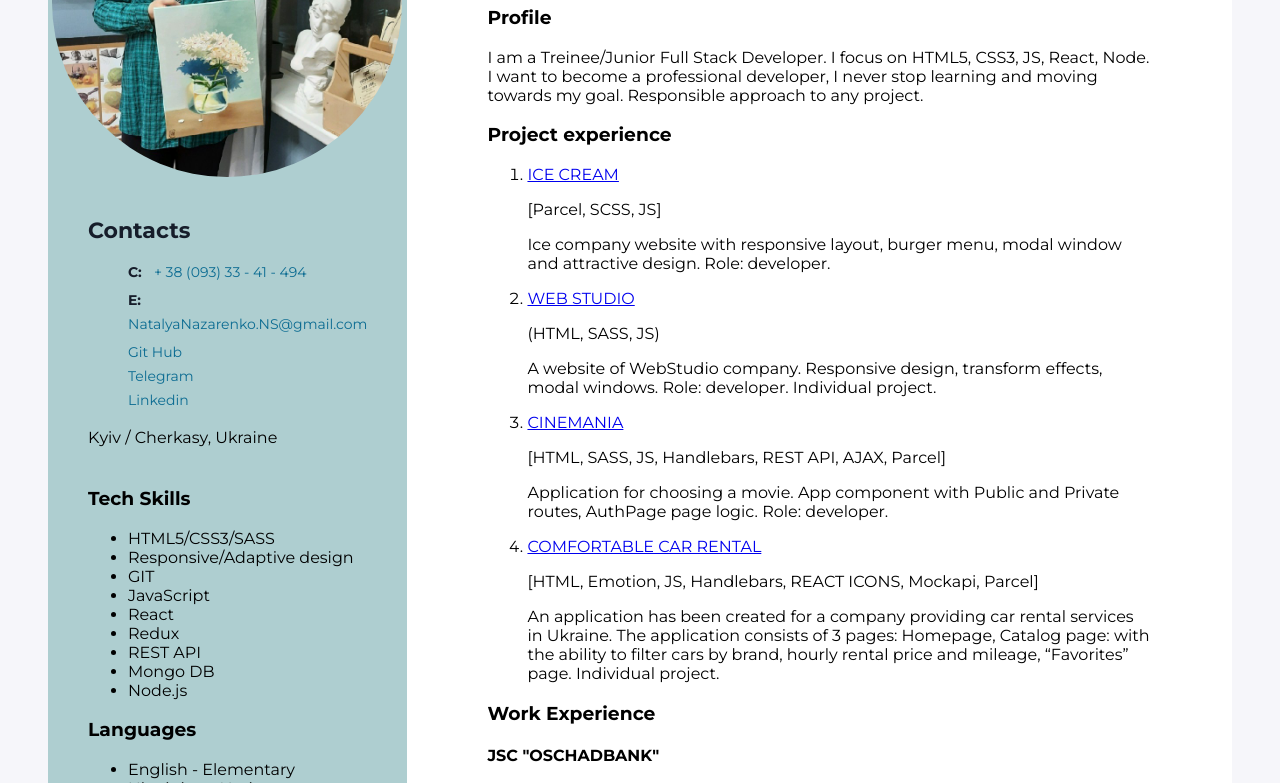
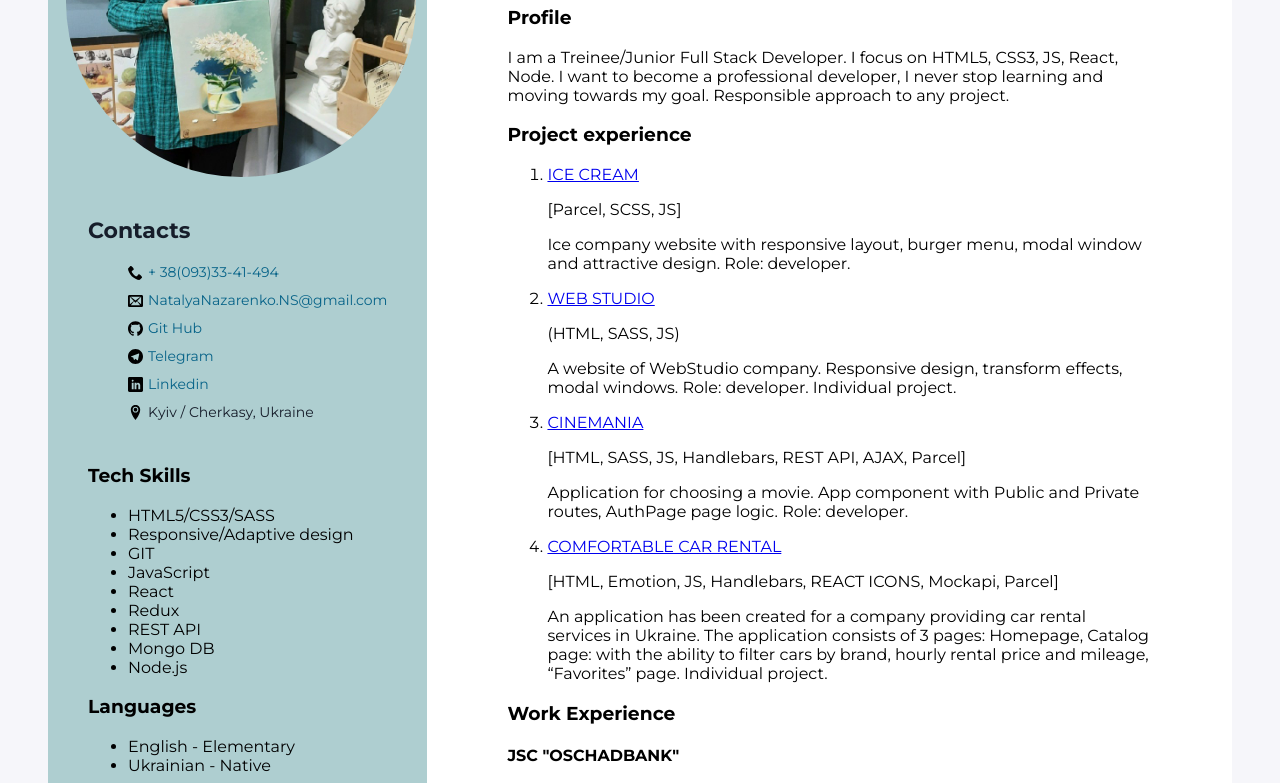
Before and after one commit to NataliaNazarenko/MyResume, a plain HTML site: page index.html in a window 1280 px wide. Shown: the part 261-1044 px from the top of the page. Drawn offline with Linux system fonts and the light colour scheme.

Commit message:
add svg icons

```diff
--- a/css/styles.css
+++ b/css/styles.css
@@ -20,11 +20,12 @@ body {
     padding-top: 40px;
     padding-bottom: 40px;
     box-sizing: border-box;
-    width: 390px;
+    width: 380px;
 }
 
 .img__container {
     position: relative;
+    margin: auto;
     width: 350px;
     height: 350px;
     border-radius: 50%;
@@ -34,8 +35,8 @@ body {
     content: "";
     position: absolute;
     top: -8px;
-    left: -2px;
-    right: -10px;
+    left: -8px;
+    right: -12px;
     bottom: -8px;
     border: 2px solid gold;
     border-radius: 50%;
@@ -91,20 +92,21 @@ body {
 .contacts__type {
     color: #161d2a;
     font-size: 14px;
-    font-weight: 700;
+    font-weight: 400;
     line-height: 24px;
-    margin-right: 8px;
 }
 
 .contacts__link {
-    color: #0c6c92;
+    color: #076388;
     font-size: 14px;
-    font-weight: 400;
+    font-weight: 500;
     line-height: 24px;
     text-decoration-line: none;
 }
 
 .contacts__item {
+    display: flex;
+    align-items: center;
     margin-top: 0;
     margin-bottom: 4px;
 }
@@ -116,3 +118,10 @@ body {
 .contacts__container {
     margin-bottom: 40px;
 }
+
+.icon {
+    width: 15px;
+    height: 15px;
+    fill: currentColor;
+    margin-right: 5px;
+}
--- a/index.html
+++ b/index.html
@@ -91,7 +91,6 @@
         </div>
         <aside class="sidebar">
             <div class="img__container">
-                <div class="line"></div>
                 <img class="img" src="./img/my-photo.jpeg" alt="photo Nataliia Nazarenko" width="370">
             </div>
             <div class="sidebar__content">
@@ -100,29 +99,56 @@
                     <ul class="contacts__list">
                         <li>
                             <p class="contacts__item">
-                                <span class="contacts__type">C:</span>
-                                <a class="contacts__link" href="tel:+380933341494">+ 38 (093) 33 - 41 - 494</a>
+                                <svg class="icon" aria-label="phone Nataliia Nazarenko">
+                                    <use href="./img/icons.svg#icon-phone"></use>
+                                </svg>
+                                <a class="contacts__link" href="tel:+380933341494">+ 38(093)33-41-494</a>
                             </p>
 
                         </li>
                         <li>
                             <p class="contacts__item">
-                                <span class="contacts__type">E:</span>
+                                <svg class="icon" aria-label="email Nataliia Nazarenko">
+                                    <use href="./img/icons.svg#icon-envelop"></use>
+                                </svg>
                                 <a class="contacts__link" href="mailto:NatalyaNazarenko.NS@gmail.com
                                 ">NatalyaNazarenko.NS@gmail.com</a>
                             </p>
                         </li>
                         <li>
-                            <a class="contacts__link" href="https://github.com/NataliaNazarenko" target="_blank">Git Hub</a>
+                            <p class="contacts__item">
+                                <svg class="icon" aria-label="github Nataliia Nazarenko">
+                                    <use href="./img/icons.svg#icon-github"></use>
+                                </svg>
+                                <a class="contacts__link" href="https://github.com/NataliaNazarenko" target="_blank">Git Hub</a>
+                            </p>
                         </li>
                         <li>
-                            <a class="contacts__link" href="https://t.me/nazarenko_natali" target="_blank">Telegram</a>
+                            <p class="contacts__item">
+                                <svg class="icon" aria-label="telegram Nataliia Nazarenko">
+                                    <use href="./img/icons.svg#icon-telegram"></use>
+                                </svg>
+                                <a class="contacts__link" href="https://t.me/nazarenko_natali" target="_blank">Telegram</a>
+                            </p>
                         </li>
                         <li>
-                            <a class="contacts__link" href="https://linkedin.com/in/natalya-nazarenko" target="_blank">Linkedin</a>
+                            <p class="contacts__item">
+                                <svg class="icon" aria-label="linkedin Nataliia Nazarenko">
+                                    <use href="./img/icons.svg#icon-linkedin"></use>
+                                </svg>
+                                <a class="contacts__link" href="https://linkedin.com/in/natalya-nazarenko" target="_blank">Linkedin</a>
+                            </p>
+                        </li>
+                        <li>
+                            <p class="contacts__item">
+                                <svg class="icon" aria-label="location Nataliia Nazarenko">
+                                    <use href="./img/icons.svg#icon-location2"></use>
+                                </svg>
+                                <span class="contacts__type">Kyiv / Cherkasy, Ukraine</span>
+                            </p>
                         </li>
                     </ul>
-                    <p>Kyiv / Cherkasy, Ukraine</p>
+
                 </div>
                 <div>
                     <h3>Tech Skills</h3>
```
Also changed, not shown: img/icons.svg (added).
